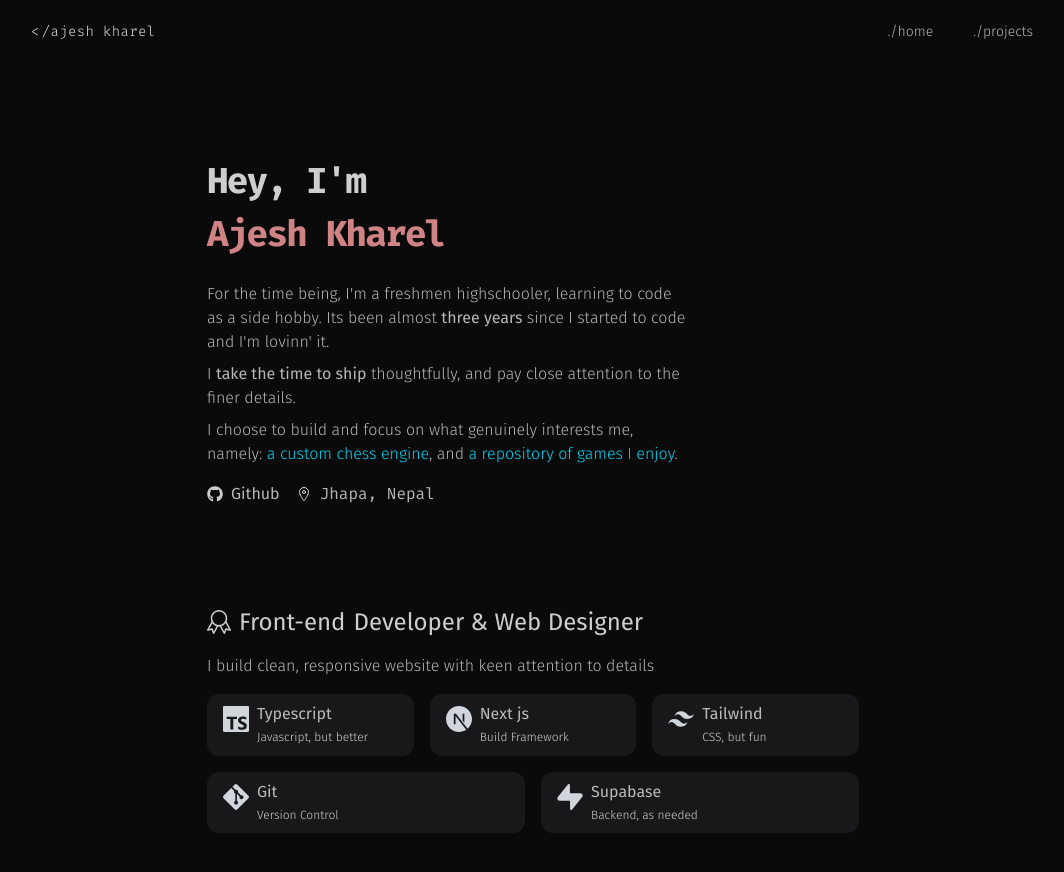
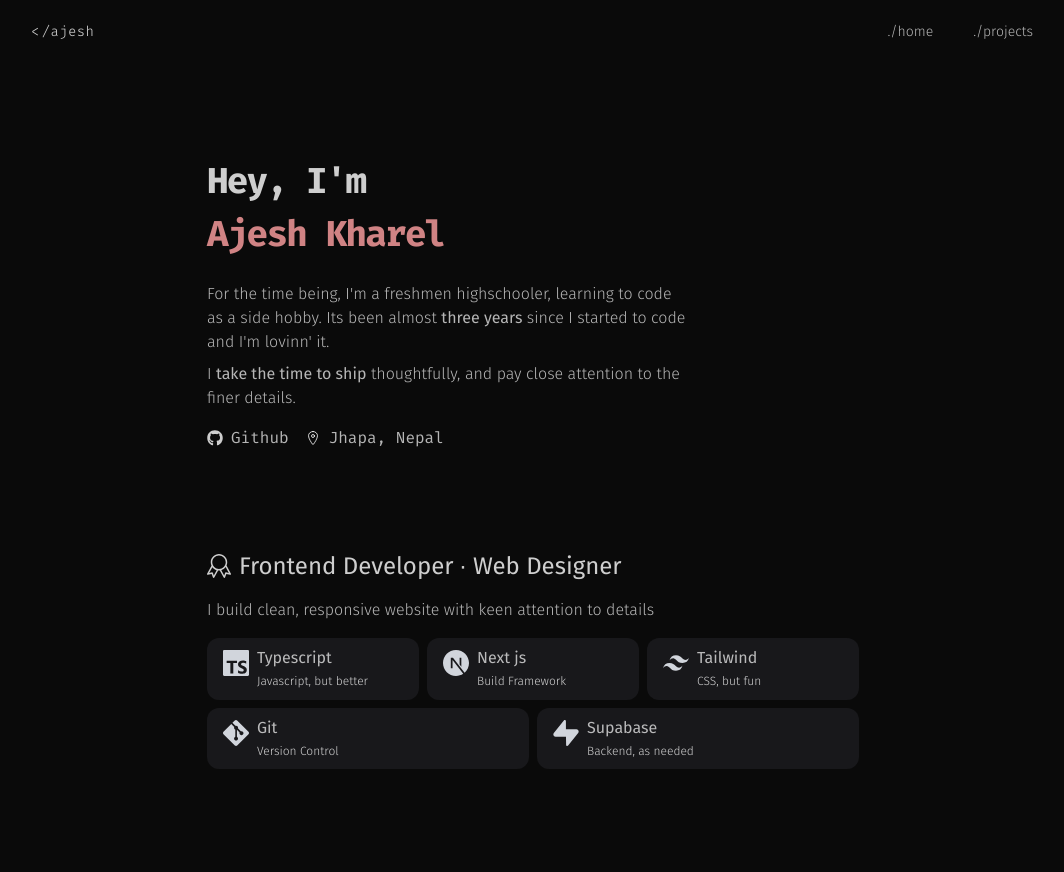
Before and after one commit to MrKharel/portfolio, a Next.js app: page / in a window 1280 px wide. Shown: the top 872 px of the page, without its empty margins (107-1171 px from the left). After the commit the page ends 849 px from the top, so only its background shows below. Built offline with nearby package versions, Linux system fonts and the light colour scheme.

Commit message:
Add working links.

```diff
--- a/src/app/page.tsx
+++ b/src/app/page.tsx
@@ -5,7 +5,7 @@ import { Header, Hero, Techs } from "@/components";
 export default async function LandingPage() {
 	return (
 		<>
-			<Header title="/ajesh kharel" />
+			<Header title="/ajesh" />
 			<Hero />
 			<Techs />
 		</>
--- a/src/components/Hero.tsx
+++ b/src/components/Hero.tsx
@@ -7,7 +7,7 @@ interface Link {
 	href: string;
 }
 
-const links: Array<Link> = [{ label: "Github", icon: FaGithub, href: "" }];
+const links: Array<Link> = [{ label: "Github", icon: FaGithub, href: "https://github.com/MrKharel" }];
 
 export const Hero = () => {
 	return (
@@ -27,7 +27,8 @@ export const Hero = () => {
 					I <span>take the time to ship</span> thoughtfully, and pay close attention to the finer details.
 				</p>
 
-				<p className="mt-2">
+				{/* I don't currently have the projects to list here. So, commented it out for now. */}
+				{/* <p className="mt-2">
 					I choose to build and focus on what genuinely interests me, namely:{" "}
 					<a href="" className="typical-link">
 						a custom chess engine
@@ -37,16 +38,16 @@ export const Hero = () => {
 						a repository of games I enjoy
 					</a>
 					.
-				</p>
+				</p> */}
 			</div>
 
 			{/* Socials */}
 			<nav className="flex gap-4">
 				{links.map((link, index) => {
 					return (
-						<div key={index} className="flex gap-2 items-center transition-all duration-200 ease-in-out w-fit">
+						<div key={index} className="flex gap-2 items-center transition-all duration-200 ease-in-out w-fit group">
 							{<link.icon />}
-							<a href={link.href} className="text-white/70">
+							<a href={link.href} target="_blank" className="text-white/70 group-hover:text-white/90 font-mono">
 								{link.label}
 							</a>
 						</div>
@@ -54,8 +55,11 @@ export const Hero = () => {
 				})}
 
 				<div className="group flex items-center gap-2">
-					<IoLocationOutline className="group-hover:animate-pulse" />
-					<a href="" className="text-white/70 group-hover:text-white/90 font-mono transition-all duration-500">
+					<IoLocationOutline className="group-hover:text-white/90" />
+					<a
+						href="https://en.wikipedia.org/wiki/Jhapa_District"
+						target="_blank"
+						className="text-white/70 group-hover:text-white/90 font-mono transition-all duration-500">
 						Jhapa, Nepal
 					</a>
 				</div>
--- a/src/components/Techs.tsx
+++ b/src/components/Techs.tsx
@@ -18,13 +18,14 @@ const techCards: TechnologyCard[] = [
 export const Techs = () => {
 	return (
 		<section className="w-body mt-25 flex-primary">
-			<h2 className="flex items-center gap-2 text-xl lg:text-2xl">
-				<SlBadge className="size-6 text-xl font-[100]" /> <span className="">Front-end</span> Developer & Web Designer
+			<h2 className="flex items-center gap-2 text-2xl">
+				<SlBadge className="size-6 text-xl font-[100]" />
+				Frontend Developer ∙ Web Designer
 			</h2>
 
 			<div className="text-body">I build clean, responsive website with keen attention to details</div>
 
-			<div className="flex flex-wrap gap-4">
+			<div className="md:flex flex-wrap grid grid-cols-2 gap-2">
 				{techCards.map((card, index) => {
 					return <TechnologyCard key={index} {...card} />;
 				})}
@@ -35,7 +36,7 @@ export const Techs = () => {
 
 const TechnologyCard = (props: TechnologyCard) => {
 	return (
-		<div className="group flex gap-2 min-w-50 w-fit px-4 py-2 flex-1 bg-zinc-900 hover:bg-neutral-50/10 transition-all duration-500 ease-in-out rounded-xl">
+		<div className="group flex gap-2 md:min-w-42 w-full px-4 py-2 flex-1 bg-zinc-900 hover:bg-neutral-50/10 transition-all duration-500 ease-in-out rounded-xl">
 			<div className="pt-1 text-3xl text-gray-300 group-hover:-rotate-5 transition-all duration-500 ease-in-out">
 				{props.icon}
 			</div>
```
